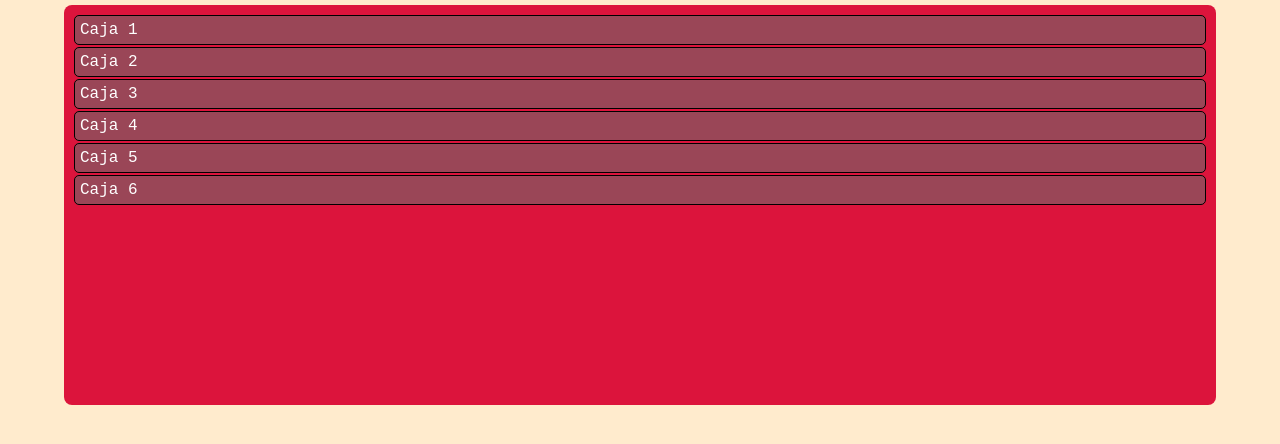
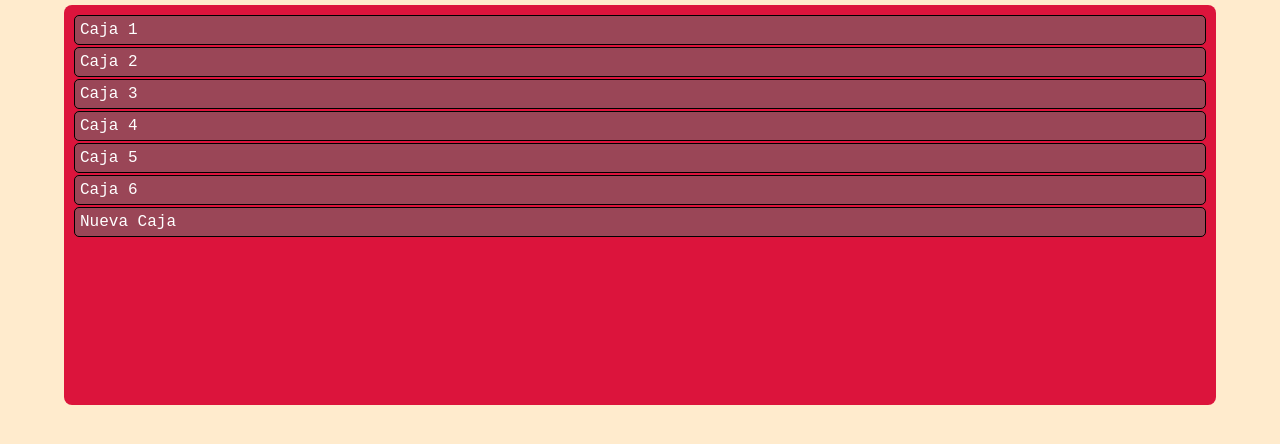
Before and after one commit to JonatanMoncada/practica1, a plain HTML site: page index.html in a window 1280 px wide. Drawn offline with Linux system fonts and the light colour scheme.

Commit message:
Agregando una caja mas con el texto Nueva Caja.

```diff
--- a/index.html
+++ b/index.html
@@ -14,6 +14,7 @@
         <div class="caja caja4">Caja 4</div>
         <div class="caja caja5">Caja 5</div>
         <div class="caja caja6">Caja 6</div>
+        <div class="caja caja6">Nueva Caja</div>
     </div>
 </body>
 </html>
```
